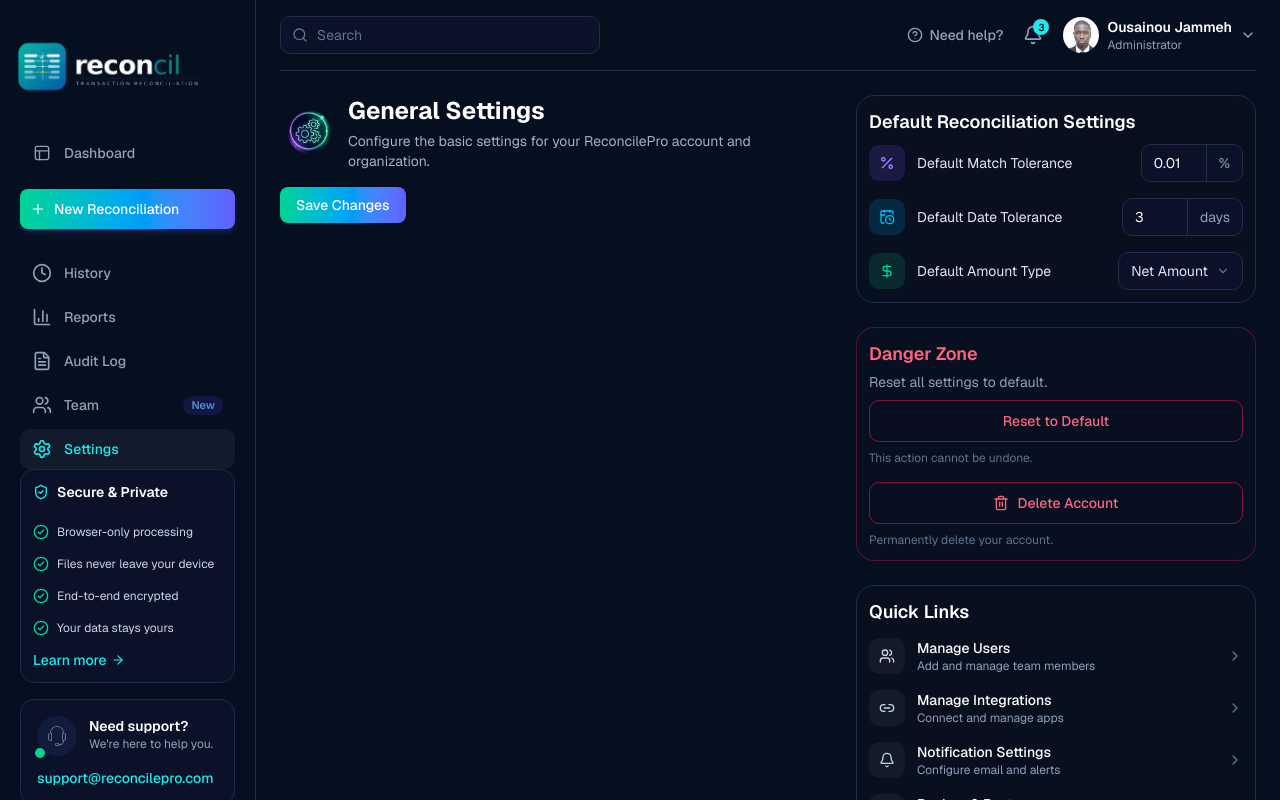
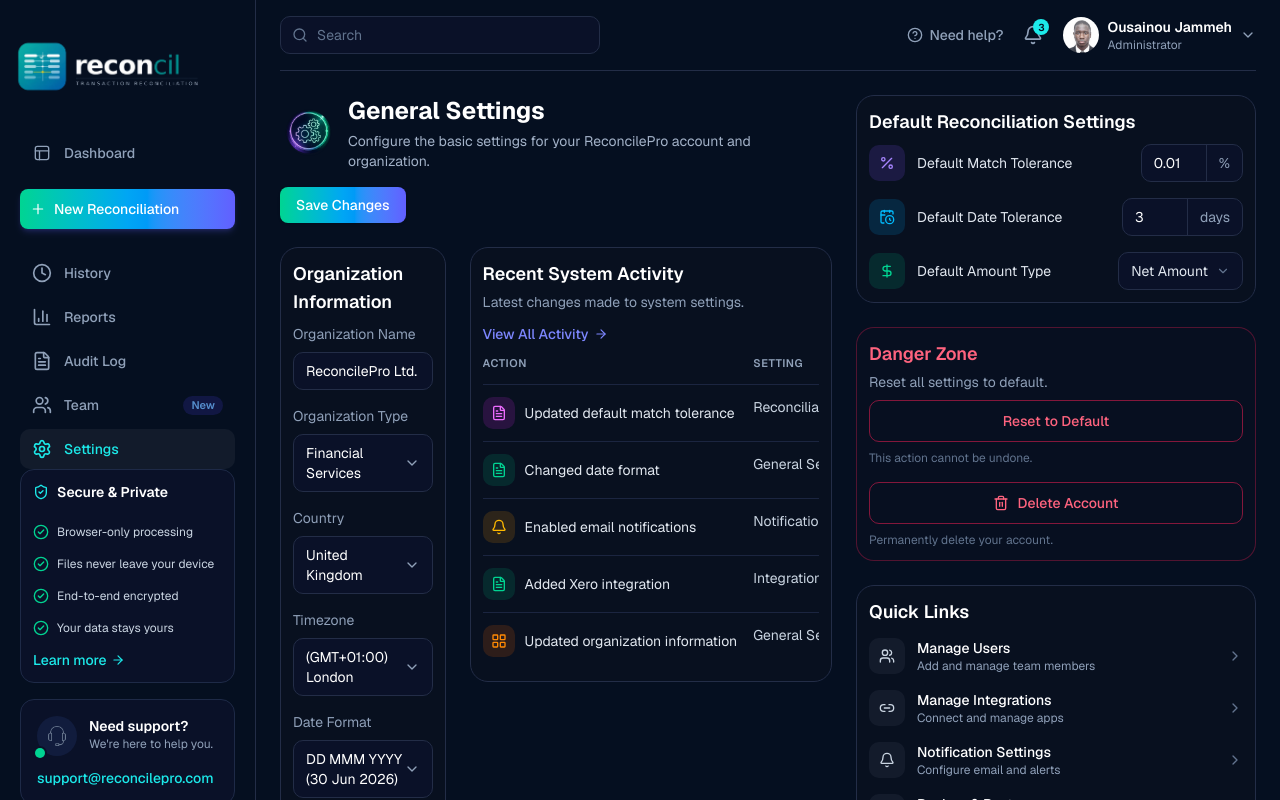
Before and after one commit to ousainoubsj/recon-frontend, a Next.js app: page /dashboard/settings in a window 1280 px wide. Built offline with nearby package versions, Linux system fonts and the light colour scheme.

Commit message:
feat: integrate SettingsOrganizationInfo and SettingsRecentActivity components into dashboard settings page

```diff
--- a/app/dashboard/settings/page.tsx
+++ b/app/dashboard/settings/page.tsx
@@ -1,7 +1,9 @@
 import SettingsDangerZone from '@/components/dashboard/SettingsDangerZone'
 import SettingsHeader from '@/components/dashboard/SettingsHeader'
+import SettingsOrganizationInfo from '@/components/dashboard/SettingsOrganizationInfo'
 import SettingsQuickLinks from '@/components/dashboard/SettingsQuickLinks'
 import SettingsReconciliationDefaults from '@/components/dashboard/SettingsReconciliationDefaults'
+import SettingsRecentActivity from '@/components/dashboard/SettingsRecentActivity'
 
 export default function Page() {
   return (
@@ -9,6 +11,11 @@ export default function Page() {
       <div className="grid grid-cols-1 items-start gap-6 lg:grid-cols-[1fr_400px]">
         <div className="min-w-0 space-y-6">
           <SettingsHeader />
+
+          <div className="grid grid-cols-1 items-start gap-6 lg:grid-cols-[30%_1fr]">
+            <SettingsOrganizationInfo />
+            <SettingsRecentActivity />
+          </div>
         </div>
 
         <div className="space-y-6">
--- a/components/dashboard/SettingsOrganizationInfo.tsx
+++ b/components/dashboard/SettingsOrganizationInfo.tsx
@@ -6,21 +6,20 @@ const selects: { label: string; value: string }[] = [
   { label: 'Timezone', value: '(GMT+01:00) London' },
   { label: 'Date Format', value: 'DD MMM YYYY (30 Jun 2026)' },
   { label: 'Currency', value: 'GBP - British Pound (£)' },
-  { label: 'Fiscal Year Start', value: 'January' },
 ]
 
 export default function SettingsOrganizationInfo() {
   return (
-    <div className="min-w-0 rounded-2xl border border-[#232D47] bg-[#0A1121]/60 p-4">
+    <div className="min-w-0 rounded-2xl border border-[#232D47] bg-[#0A1121]/60 p-3">
       <h3 className="text-lg font-semibold text-white">Organization Information</h3>
 
-      <div className="mt-4 space-y-4">
+      <div className="mt-2 space-y-4">
         <div>
           <label className="mb-2 block text-sm text-slate-400">Organization Name</label>
           <input
             type="text"
             defaultValue="ReconcilePro Ltd."
-            className="w-full rounded-lg border border-[#232D47] bg-[#0A1128] px-4 py-3 text-white focus:border-[#1CEAEA] focus:outline-none focus:ring-1 focus:ring-[#1CEAEA]"
+            className="w-full rounded-lg border border-[#232D47] bg-[#0A1128] px-3 py-2 text-sm text-white focus:border-[#1CEAEA] focus:outline-none focus:ring-1 focus:ring-[#1CEAEA]"
           />
         </div>
 
@@ -29,7 +28,7 @@ export default function SettingsOrganizationInfo() {
             <label className="mb-2 block text-sm text-slate-400">{label}</label>
             <button
               type="button"
-              className="flex w-full cursor-pointer items-center justify-between rounded-lg border border-[#232D47] bg-[#0A1128] px-4 py-3 text-left text-white hover:bg-white/5"
+              className="flex w-full cursor-pointer items-center justify-between rounded-lg border border-[#232D47] bg-[#0A1128] px-3 py-2 text-left text-sm text-white hover:bg-white/5"
             >
               {value}
               <ChevronDown className="h-4 w-4 shrink-0 text-slate-400" />
--- a/components/dashboard/SettingsRecentActivity.tsx
+++ b/components/dashboard/SettingsRecentActivity.tsx
@@ -76,7 +76,7 @@ const rows: Row[] = [
 
 export default function SettingsRecentActivity() {
   return (
-    <div className="min-w-0 rounded-2xl border border-[#232D47] bg-[#0A1121]/60 p-4">
+    <div className="min-w-0 rounded-2xl border border-[#232D47] bg-[#0A1121]/60 p-3">
       <div className="flex flex-wrap items-start justify-between gap-3">
         <div>
           <h3 className="text-lg font-semibold text-white">Recent System Activity</h3>
@@ -88,7 +88,7 @@ export default function SettingsRecentActivity() {
         </a>
       </div>
 
-      <div className="mt-4 overflow-x-auto">
+      <div className="mt-3 overflow-x-auto">
         <table className="w-full text-sm">
           <thead>
             <tr className="text-left text-[11px] uppercase tracking-wider text-slate-400">
```
